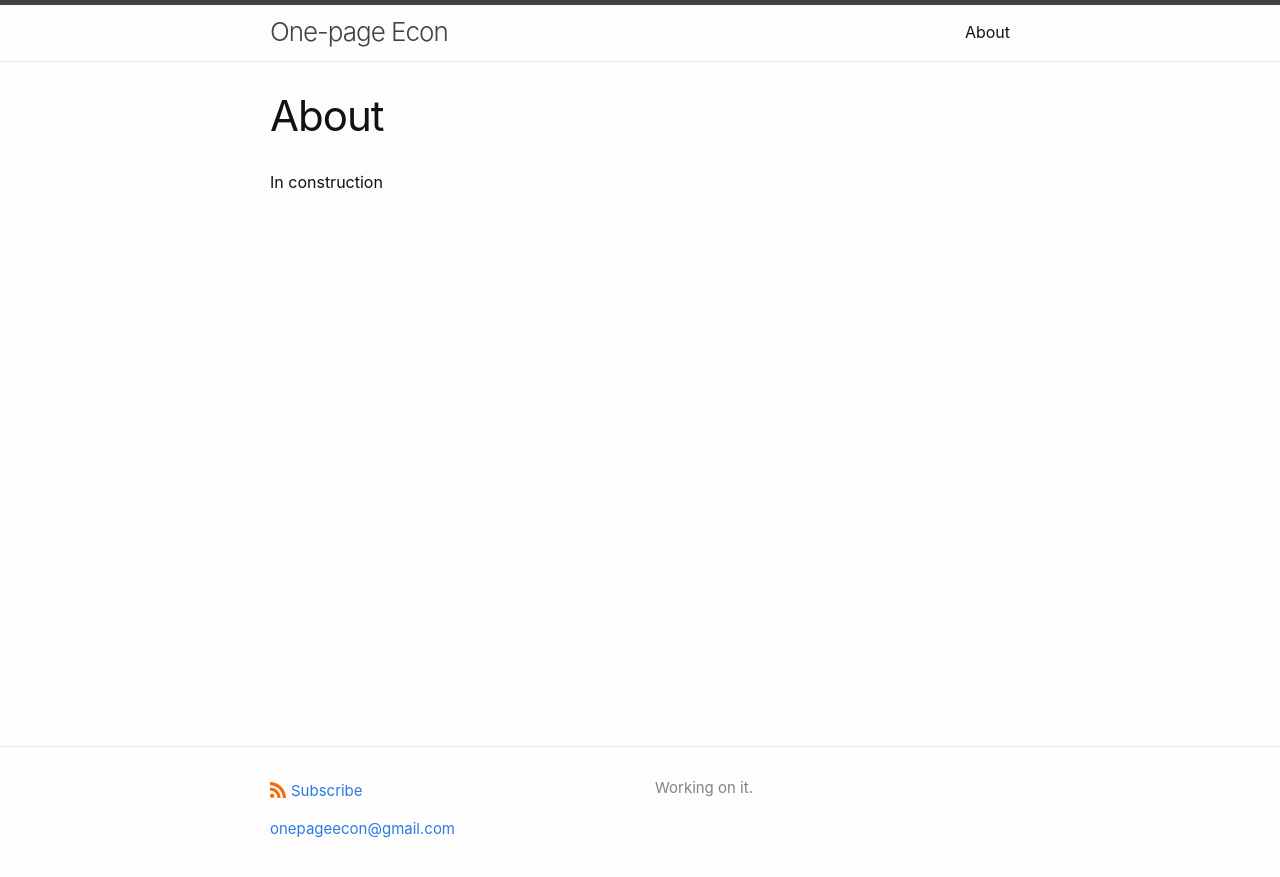
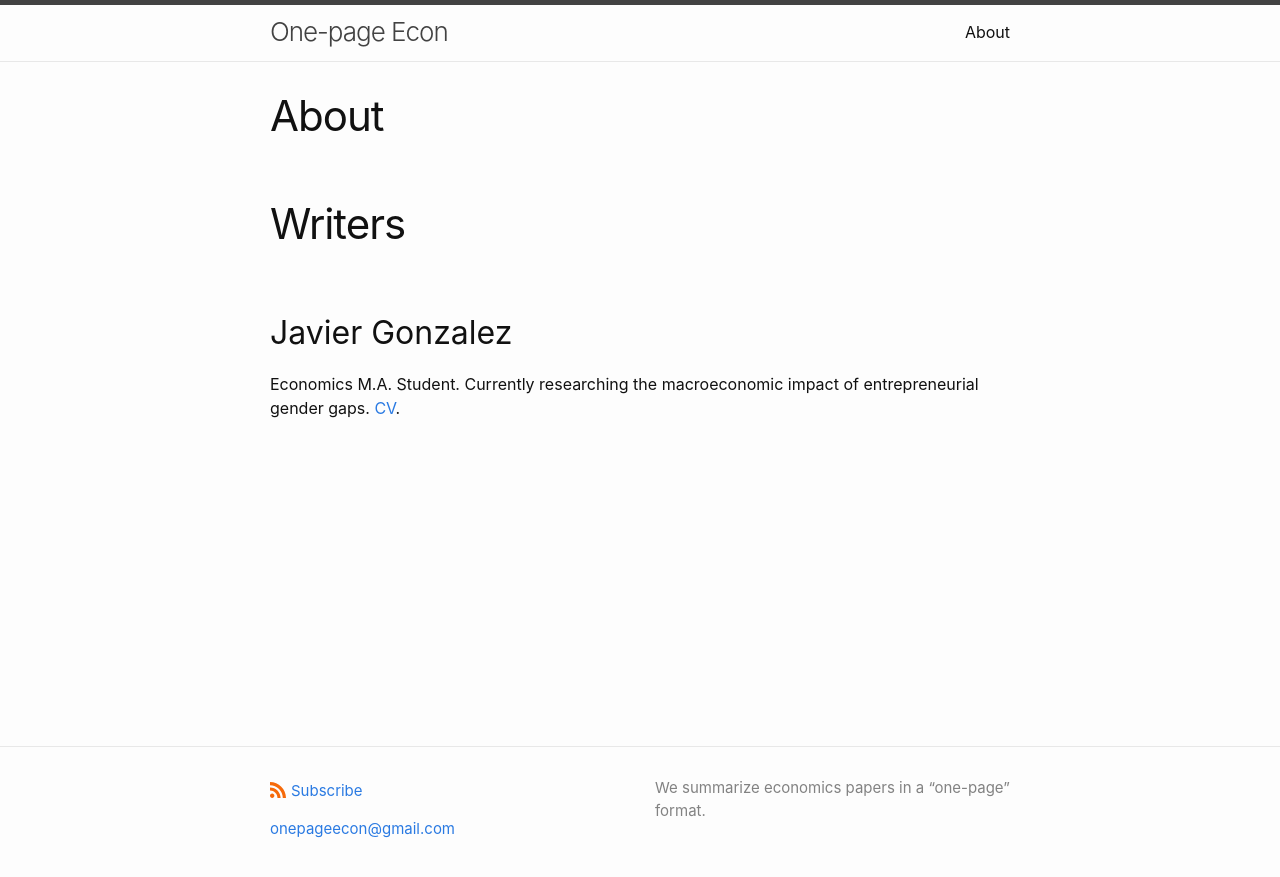
Before and after one commit to jjgecon/jjgecon.github.io, a Jekyll site: the page built from about.md, in a window 1280 px wide. Shown: the top 877 px of the page. Built offline with Jekyll 4.4.1, drawn with Linux system fonts in a browser that asks for light colours.

Commit message:
About update

```diff
--- a/_config.yml
+++ b/_config.yml
@@ -3,7 +3,7 @@ author:
   name:
   email: onepageecon@gmail.com
 description: > # this means to ignore newlines until "show_excerpts:"
-  Working on it.
+  We summarize economics papers in a “one-page” format.
 
 show_excerpts: false # set to true to show excerpts on the homepage
 
--- a/_layouts/home.html
+++ b/_layouts/home.html
@@ -7,8 +7,9 @@ layout: default
     <h1 class="page-heading">{{ page.title }}</h1>
   {%- endif -%}
 
+  <h2> Welcome </h2>
+
   {{ content }}
-
 
   {% if site.paginate %}
     {% assign posts = paginator.posts %}
--- a/about.md
+++ b/about.md
@@ -4,4 +4,8 @@ title: About
 permalink: /about/
 ---
 
-In construction
+# Writers
+
+## Javier Gonzalez
+
+Economics M.A. Student. Currently researching the macroeconomic impact of entrepreneurial gender gaps. [CV](https://jjgecon.github.io/files/JCv.pdf.pdf).
```
Also changed, not shown: index.md (+2 -4 lines), 2 other files.
